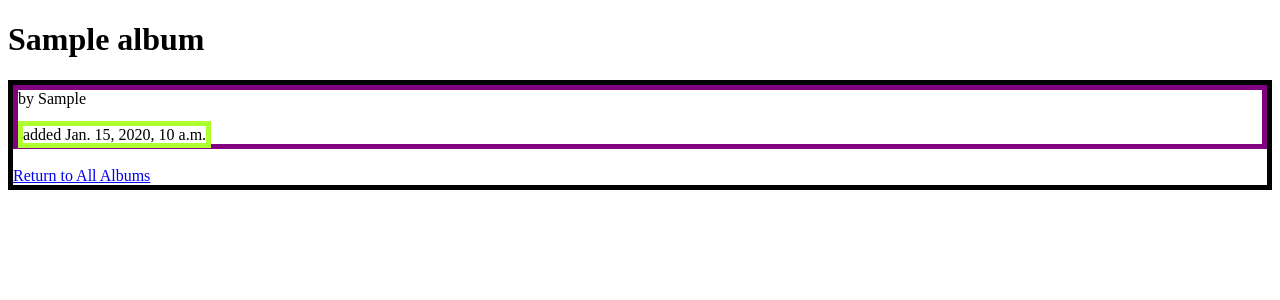
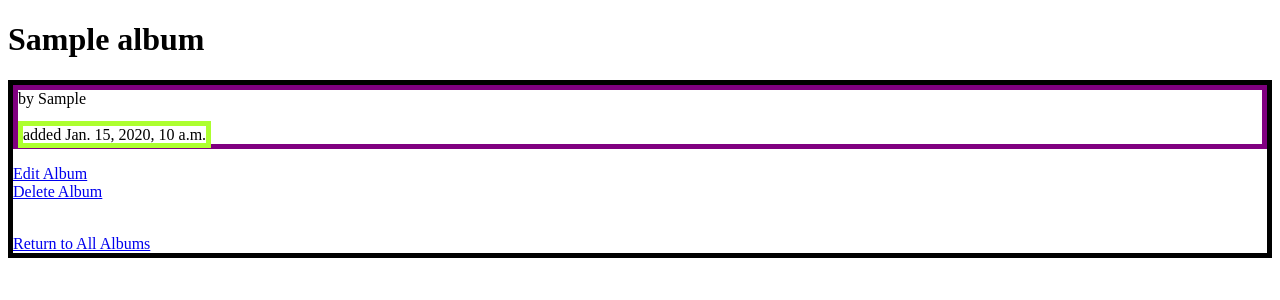
Before and after one commit to Momentum-Team-13/django-music-mnrolando3, a Django app: page /albums/1/ in a window 1280 px wide. Shown: the top 300 px of the page. Run offline with Django 4.2, Linux system fonts and the light colour scheme; tables that the repository leaves empty hold one stand-in row (values such as "Sample post").

Commit message:
Completed Edit and Delete

```diff
--- a/albums/views.py
+++ b/albums/views.py
@@ -27,3 +27,27 @@ def add_album(request):
 def album_detail(request, pk):
     album = get_object_or_404(Album, pk=pk)
     return render(request, "albums/album_detail.html", {"album": album})
+
+
+def edit_album(request, pk):
+    album = get_object_or_404(Album, pk=pk)
+    if request.method == 'GET':
+        form = AlbumForm(instance=album)
+    else:
+        form = AlbumForm(data=request.POST, instance=album)
+        if form.is_valid():
+            form.save()
+            return redirect(to='album_detail', pk=pk)
+
+    return render(request, "albums/edit_album.html", {"form": form,
+                  "album": album})
+
+
+def delete_album(request, pk):
+    album = get_object_or_404(Album, pk=pk)
+    if request.method == 'POST':
+        album.delete()
+        return redirect(to='album_list')
+
+    return render(request, "Albums/delete_Album.html",
+                  {"album": album})
--- a/django_music/urls.py
+++ b/django_music/urls.py
@@ -22,7 +22,9 @@ urlpatterns = [
     path('admin/', admin.site.urls),
     path('', views.album_list, name='album_list'),
     path('albums/add/', views.add_album, name='add_album'),
-    path('albums/<int:pk>/', views.album_detail, name='album_detail')
+    path('albums/<int:pk>/', views.album_detail, name='album_detail'),
+    path('albums/<int:pk>/edit', views.edit_album, name='edit_album'),
+    path('albums/<int:pk>/delete', views.delete_album, name='delete_album'),
 ]
 
 if settings.DEBUG:
--- a/templates/albums/album_detail.html
+++ b/templates/albums/album_detail.html
@@ -12,6 +12,10 @@
                 {{ album.created_at }}
             </time>
         </div>
+        <p>
+            <a href="{% url 'edit_album' pk=album.pk %}">Edit Album</a><br>
+            <a class="red" href="{% url 'delete_album' pk=album.pk %}">Delete Album</a>
+        </p>
         <br>
         <div>
             <a href="{% url 'album_list' %}">Return to All Albums</a>
--- a/templates/base.html
+++ b/templates/base.html
@@ -6,7 +6,7 @@
 <head>
     <meta charset="UTF-8">
     <meta name="viewport" content="width=device-width, initial-scale=1.0">
-    <title>Album Project</title>
+    <title>Django Music</title>
     <link rel="stylesheet" href="{% static 'css/style.css' %}">
 </head>
 
```
Also changed, not shown: templates/albums/delete_album.html (+15 -0 lines), templates/albums/edit_album.html (+14 -0 lines), templates/albums/add_album.html (indentation only), templates/albums/album_list.html (indentation only).
